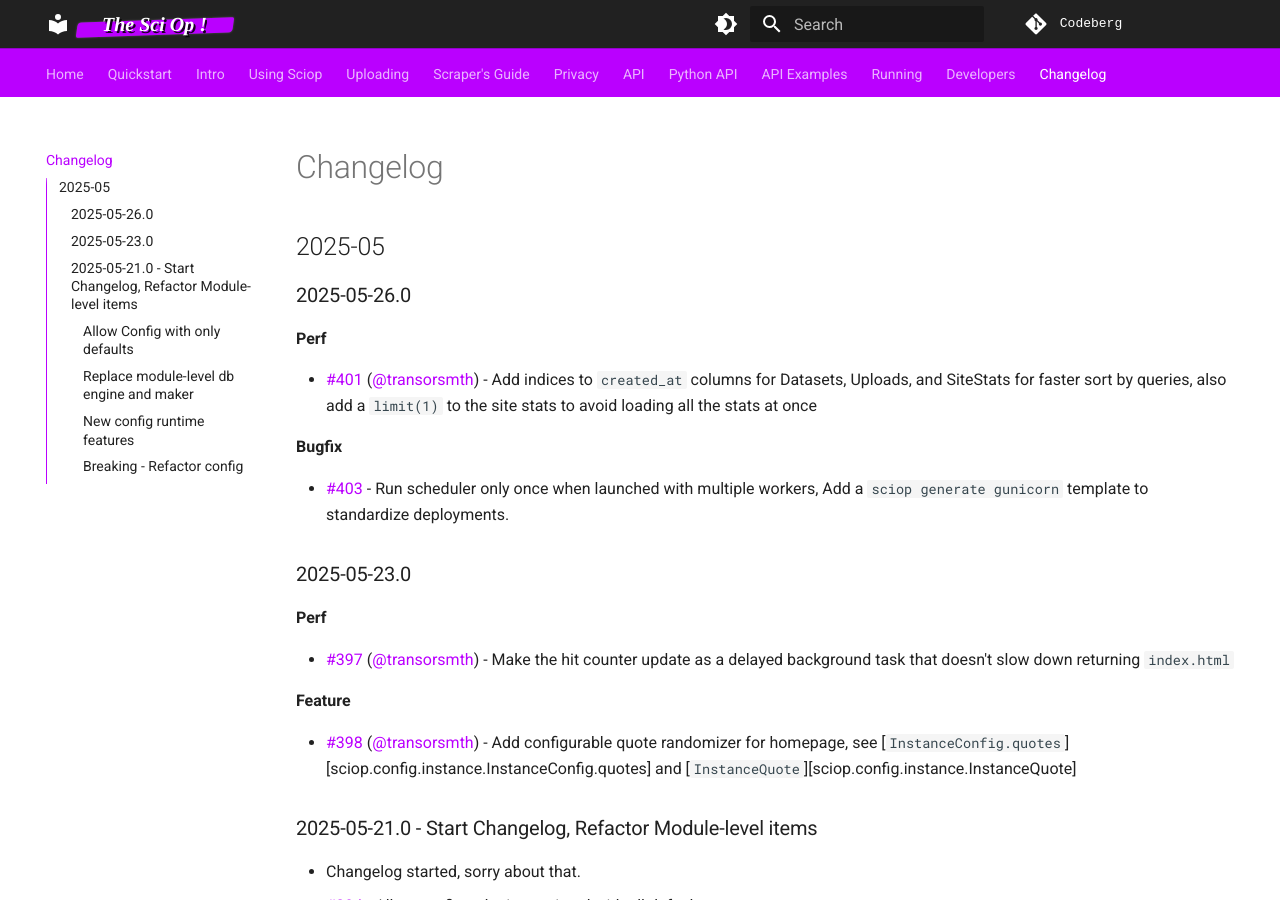
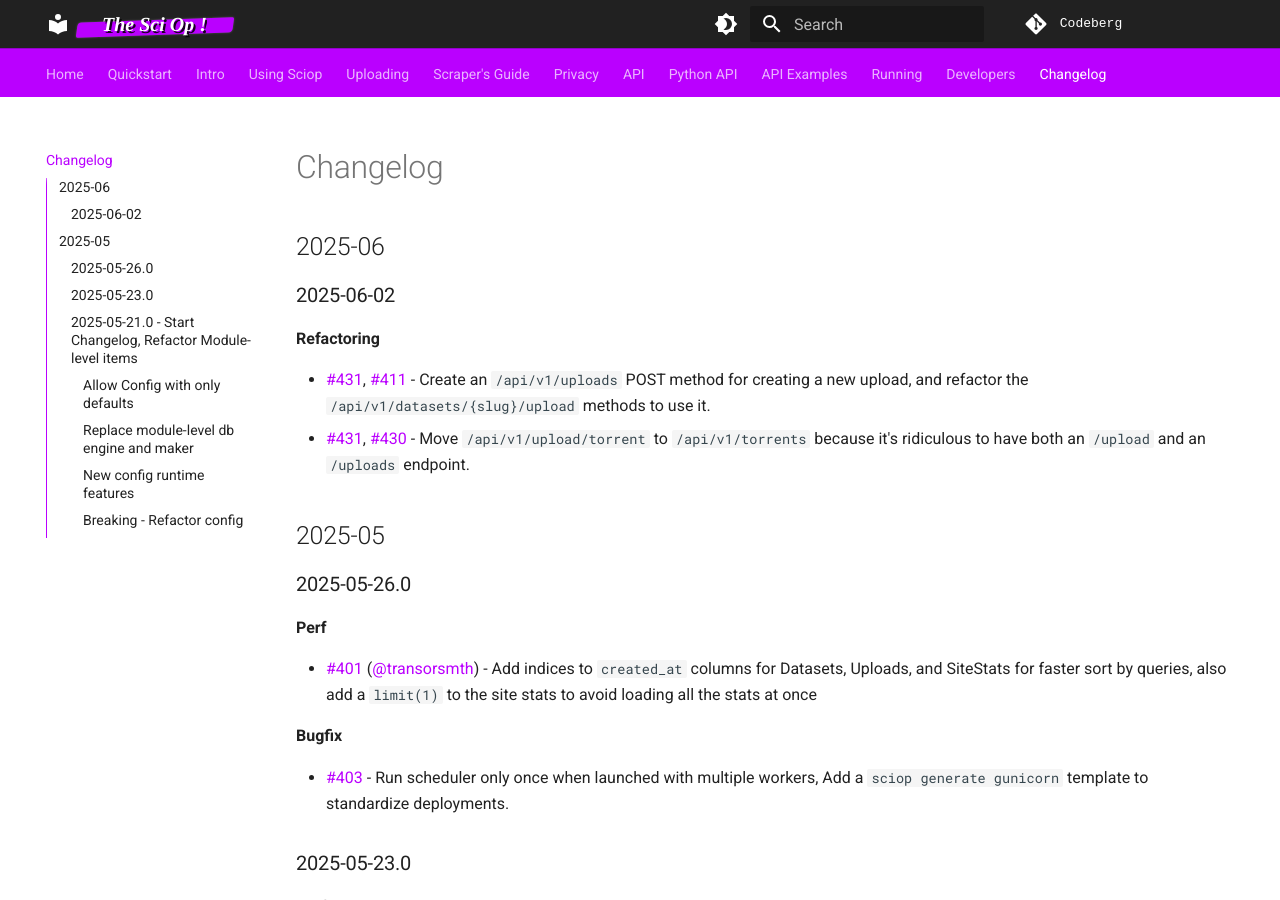
Before and after one commit to p2p-ld/sciop, an MkDocs documentation site: the page built from docs/changelog.md, in a window 1280 px wide and 900 px high. Built offline with MkDocs 1.6.1 and Material for MkDocs 9.7.7, drawn with Linux system fonts in a browser that asks for light colours; some web fonts are replaced.

Commit message:
update changelog

```diff
--- a/docs/changelog.md
+++ b/docs/changelog.md
@@ -1,4 +1,18 @@
 # Changelog
+
+## 2025-06
+
+### 2025-06-02
+
+**Refactoring**
+
+- [#431](https://codeberg.org/Safeguarding/sciop/pulls/431), [#411](https://codeberg.org/Safeguarding/sciop/issues/411) -
+  Create an `/api/v1/uploads` POST method for creating a new upload,
+  and refactor the `/api/v1/datasets/{slug}/upload` methods to use it.
+- [#431](https://codeberg.org/Safeguarding/sciop/pulls/431), [#430](https://codeberg.org/Safeguarding/sciop/issues/430) -
+  Move `/api/v1/upload/torrent` to `/api/v1/torrents` because it's ridiculous to
+  have both an `/upload` and an `/uploads` endpoint.
+
 
 ## 2025-05
 
```
